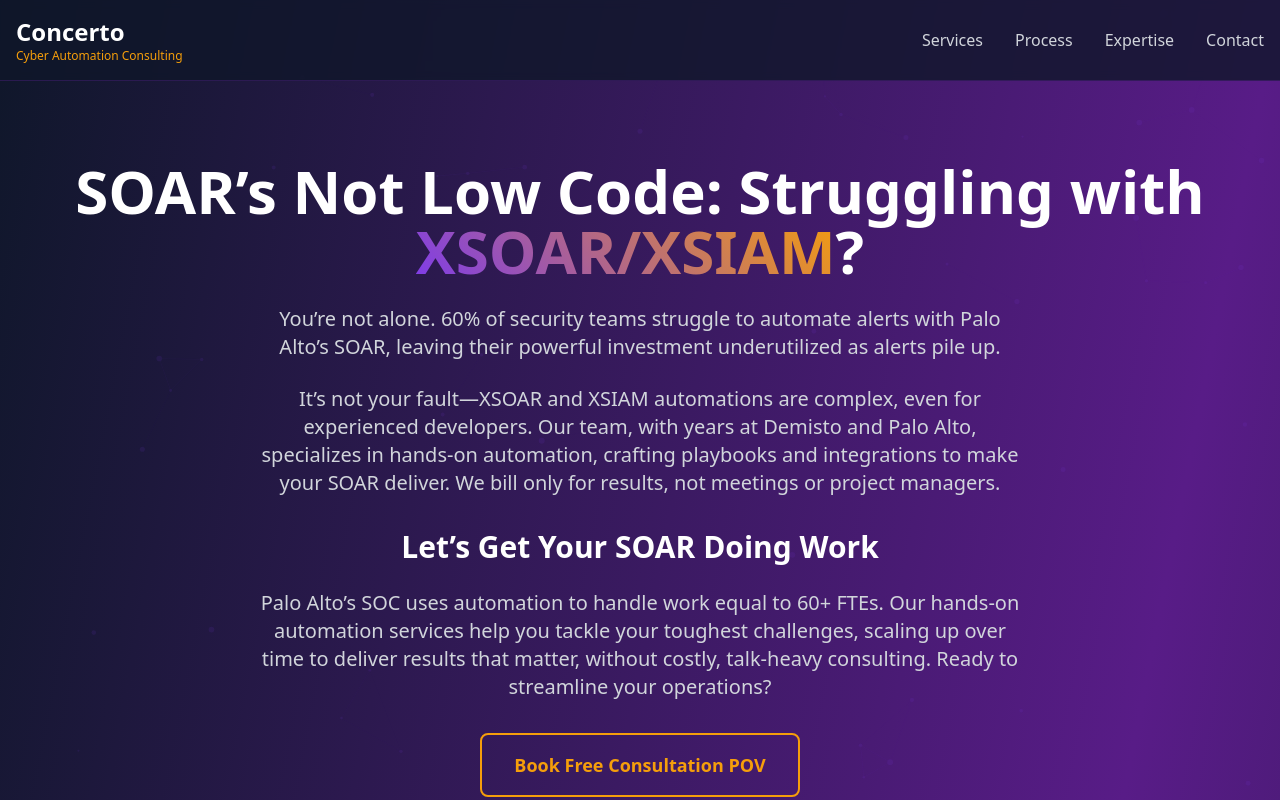
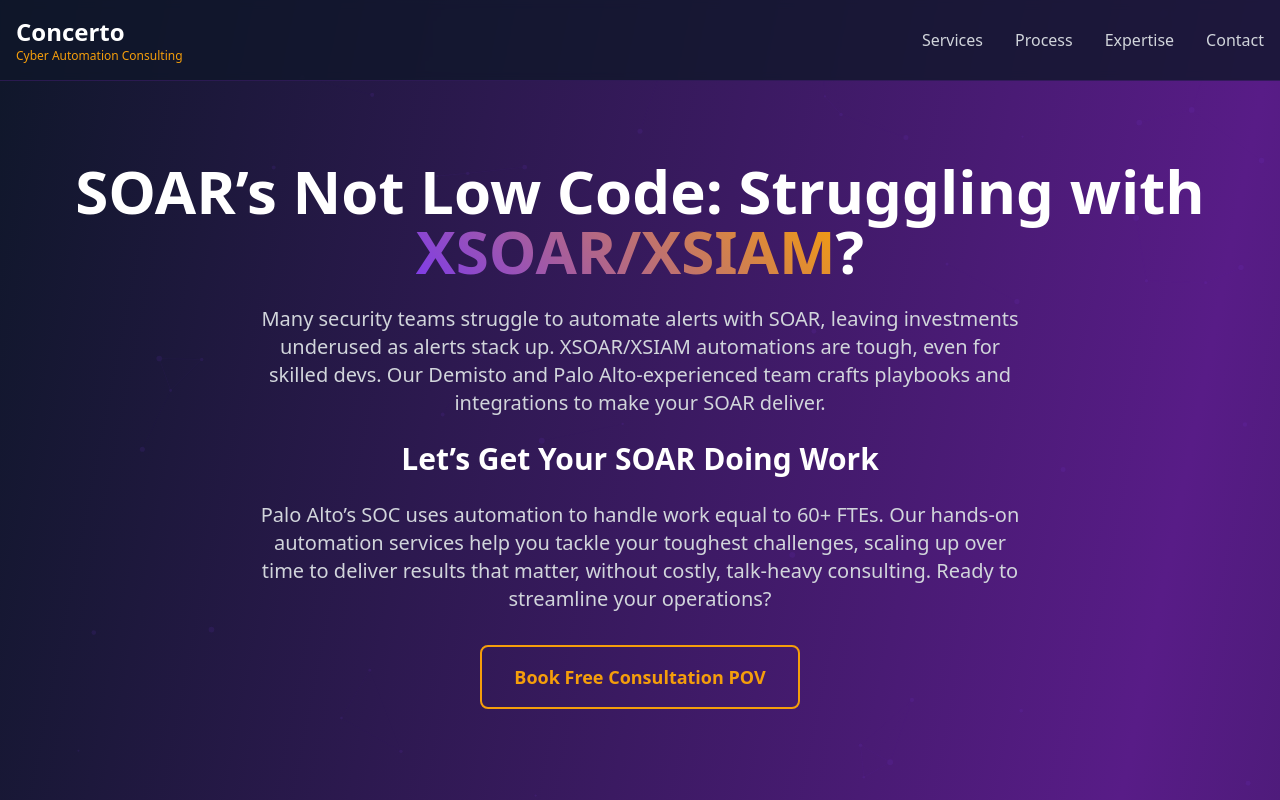
Before and after one commit to ConcertoCyber/website, a plain HTML site: page index.html in a window 1280 px wide. Shown: the top 800 px of the page. Drawn offline with nearby package versions, Linux system fonts and the light colour scheme.

Commit message:
Update index.html
shortened the text to have it fit better in hero section.

```diff
--- a/index.html
+++ b/index.html
@@ -79,10 +79,7 @@
             SOAR’s Not Low Code: Struggling with <span class="gradient-text">XSOAR/XSIAM</span>?
         </h1>
             <p class="text-lg md:text-xl text-gray-300 mb-6 max-w-3xl mx-auto leading-relaxed">
-                You’re not alone. 60% of security teams struggle to automate alerts with Palo Alto’s SOAR, leaving their powerful investment underutilized as alerts pile up.
-            </p>
-            <p class="text-lg md:text-xl text-gray-300 mb-8 max-w-3xl mx-auto leading-relaxed">
-                It’s not your fault—XSOAR and XSIAM automations are complex, even for experienced developers. Our team, with years at Demisto and Palo Alto, specializes in hands-on automation, crafting playbooks and integrations to make your SOAR deliver. We bill only for results, not meetings or project managers.
+                Many security teams struggle to automate alerts with SOAR, leaving investments underused as alerts stack up. XSOAR/XSIAM automations are tough, even for skilled devs. Our Demisto and Palo Alto-experienced team crafts playbooks and integrations to make your SOAR deliver.
             </p>
             <h2 class="text-2xl md:text-3xl font-semibold text-white mb-6">
                 Let’s Get Your SOAR Doing Work
```
